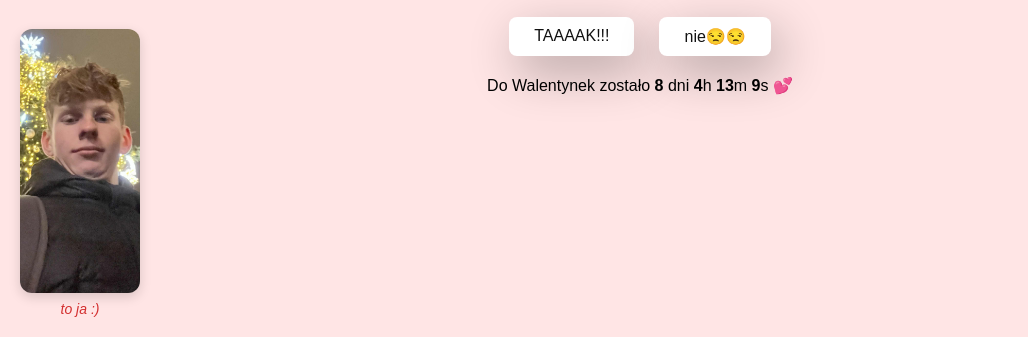
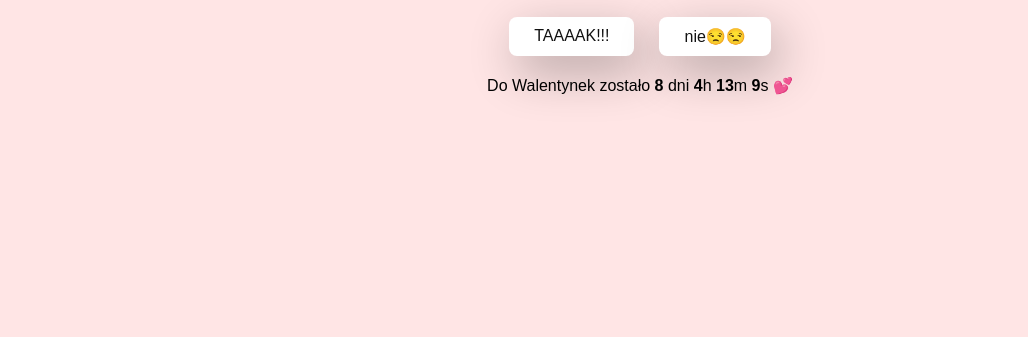
Before and after one commit to seiken0/walentynkii.github.io, a plain HTML site: page index.html in a window 1280 px wide. Shown: the part 463-800 px from the top of the page, without its empty margins (0-1028 px from the left). Drawn offline with Linux system fonts and the light colour scheme.

Commit message:
Update index.html

```diff
--- a/index.html
+++ b/index.html
@@ -10,10 +10,6 @@
     <div class="container">
       <img src="./minionek.gif" alt="Minion" class="minionek-gif" />
       <h1>Will You be my <span class="highlight">Valentine</span>??😘😘😘❤️❤️</h1>
-      <div class="photo-bottom-left">
-        <img src="./zdjecie_wal.1.jpg" alt="Valentine" class="valentine-photo" />
-        <p class="photo-caption">to ja :)</p>
-      </div>
       <div class="btn">
         <a href="yes.html">TAAAAK!!!</a>
         <a href="#" id="move-random">nie😒😒</a>
@@ -25,4 +21,5 @@
     <script src="./script.js"></script>
     <script src="./serduszka.js"></script>
   </body>
+
 </html>
```
